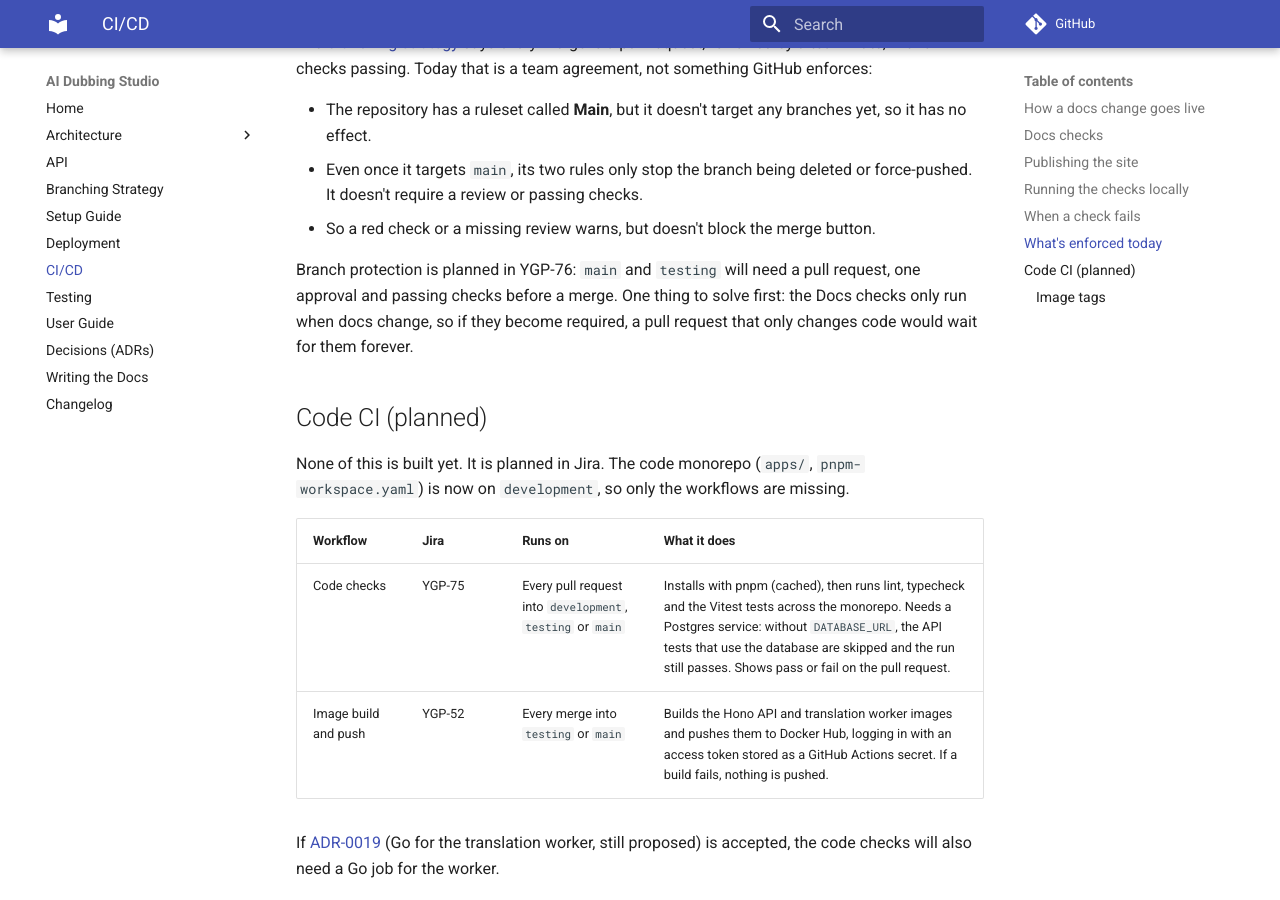
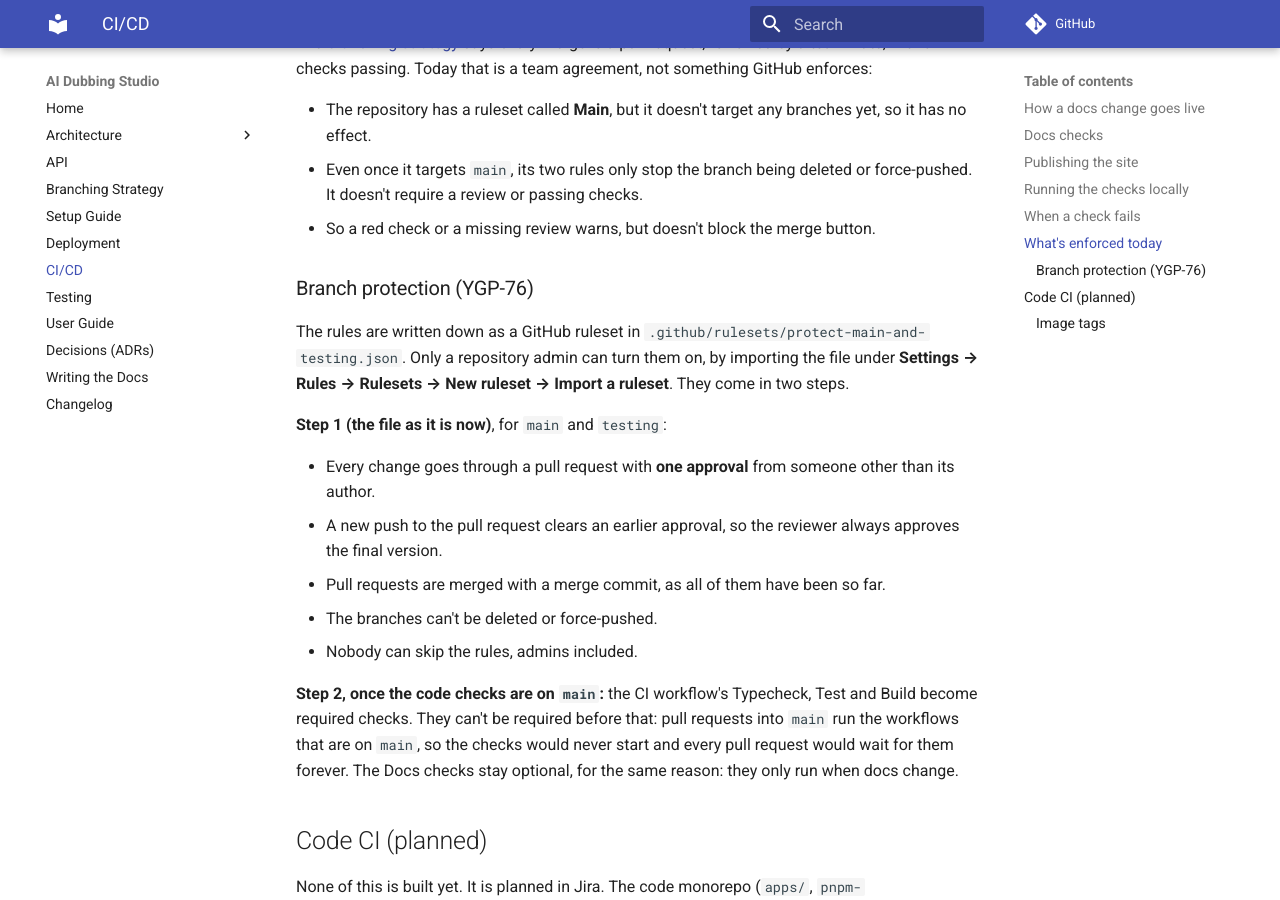
Before and after one commit to WH1TE-SHAD0W/ai-dubbing-studio, an MkDocs documentation site: the page built from docs/ci-cd.md, in a window 1280 px wide and 900 px high, scrolled down 4173 px. Built offline with MkDocs 1.6.1 and Material for MkDocs 9.7.7, drawn with Linux system fonts in a browser that asks for light colours; comment, search, counter and statistics services are not loaded.

Commit message:
docs: branch protection as a ruleset file to import (YGP-76)
.github/rulesets/protect-main-and-testing.json: main and testing need a pull
request with one approval (cleared by a new push), merge commits only, and
can't be deleted or force-pushed; nobody bypasses. Only an admin can import
it. The CI/CD page explains the two steps: required code checks come once
ci.yml is on main.

Co-Authored-By: Claude Opus 5.5 <noreply@anthropic.com>

```diff
--- a/docs/ci-cd.md
+++ b/docs/ci-cd.md
@@ -159,10 +159,28 @@ agreement, not something GitHub enforces:
 - So a red check or a missing review warns, but doesn't block the merge
   button.
 
-Branch protection is planned in YGP-76: `main` and `testing` will need a pull
-request, one approval and passing checks before a merge. One thing to solve
-first: the Docs checks only run when docs change, so if they become required,
-a pull request that only changes code would wait for them forever.
+### Branch protection (YGP-76)
+
+The rules are written down as a GitHub ruleset in
+`.github/rulesets/protect-main-and-testing.json`. Only a repository admin can
+turn them on, by importing the file under **Settings → Rules → Rulesets → New
+ruleset → Import a ruleset**. They come in two steps.
+
+**Step 1 (the file as it is now)**, for `main` and `testing`:
+
+- Every change goes through a pull request with **one approval** from someone
+  other than its author.
+- A new push to the pull request clears an earlier approval, so the reviewer
+  always approves the final version.
+- Pull requests are merged with a merge commit, as all of them have been so far.
+- The branches can't be deleted or force-pushed.
+- Nobody can skip the rules, admins included.
+
+**Step 2, once the code checks are on `main`:** the CI workflow's Typecheck,
+Test and Build become required checks. They can't be required before that:
+pull requests into `main` run the workflows that are on `main`, so the checks
+would never start and every pull request would wait for them forever. The Docs
+checks stay optional, for the same reason: they only run when docs change.
 
 ## Code CI (planned)
 
```
Also changed, not shown: docs/changelog.md (+4 -0 lines), 1 other file.
